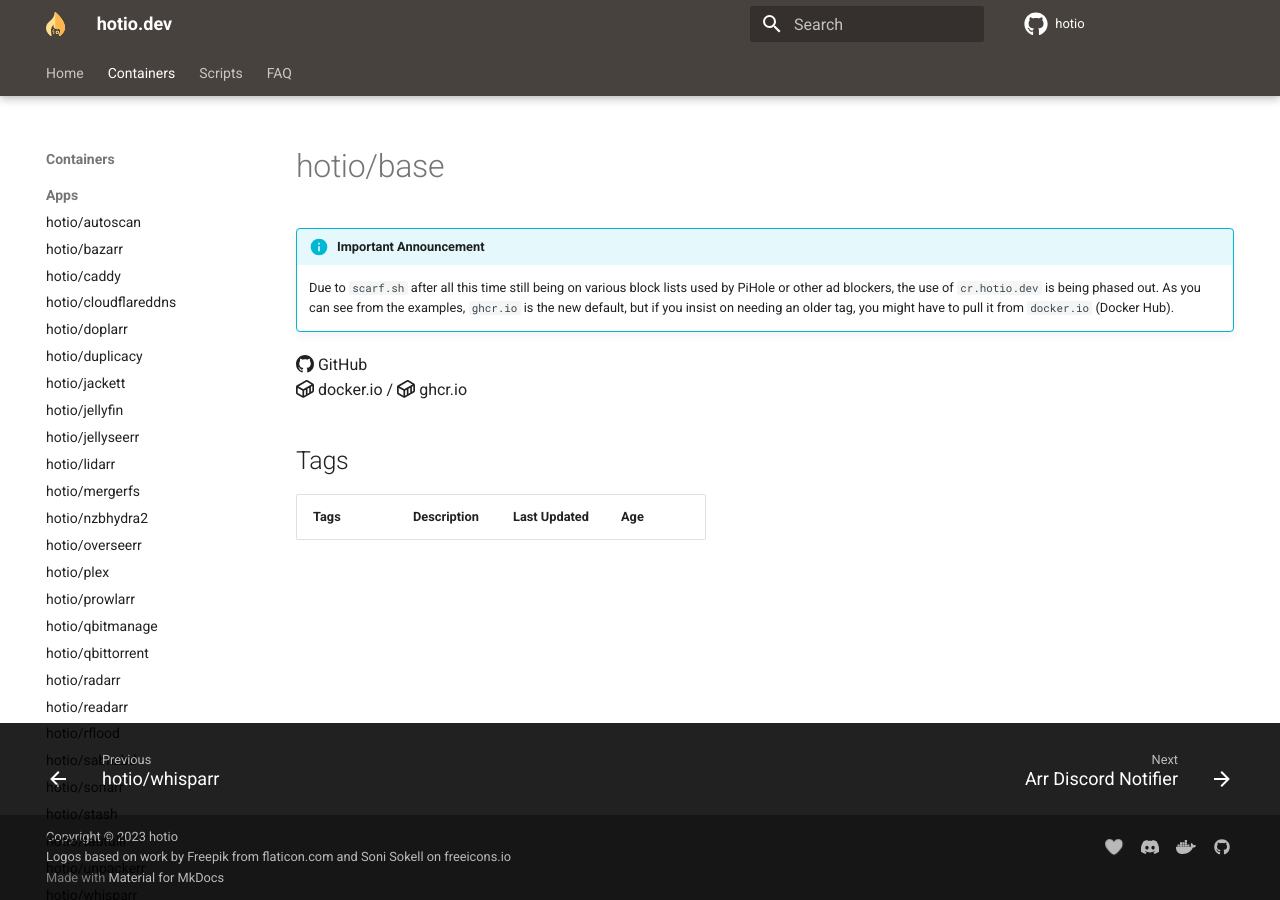
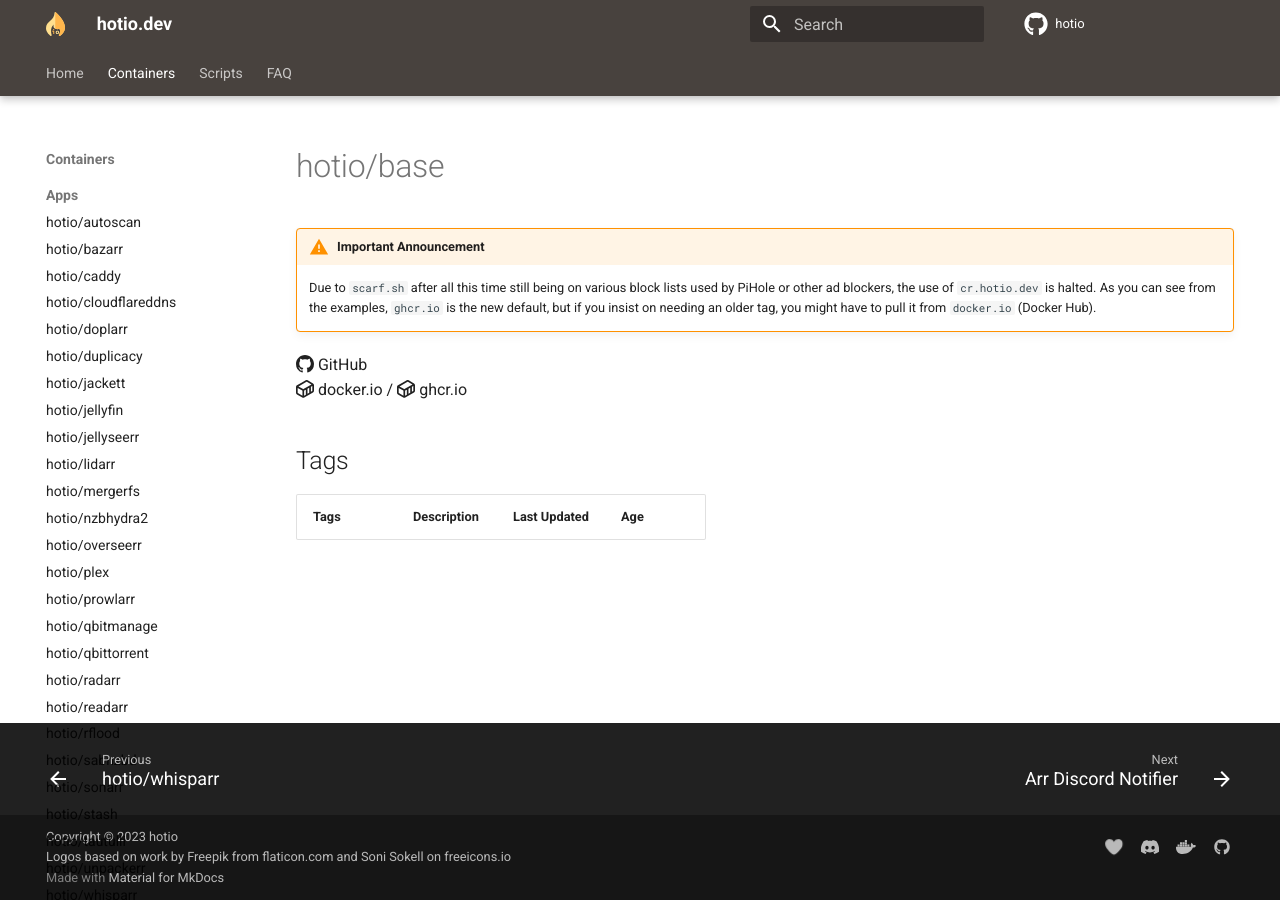
Before and after one commit to hotio/website, an MkDocs documentation site: the page built from docs/containers/base.md, in a window 1280 px wide. Built offline with MkDocs 1.6.1 and Material for MkDocs 9.7.7, drawn with Linux system fonts in a browser that asks for light colours.

```diff
--- a/includes/header-links.md
+++ b/includes/header-links.md
@@ -1,7 +1,7 @@
 
-!!! info "Important Announcement"
+!!! warning "Important Announcement"
 
-    Due to `scarf.sh` after all this time still being on various block lists used by PiHole or other ad blockers, the use of `cr.hotio.dev` is being phased out. As you can see from the examples, `ghcr.io` is the new default, but if you insist on needing an older tag, you might have to pull it from `docker.io` (Docker Hub).
+    Due to `scarf.sh` after all this time still being on various block lists used by PiHole or other ad blockers, the use of `cr.hotio.dev` is halted. As you can see from the examples, `ghcr.io` is the new default, but if you insist on needing an older tag, you might have to pull it from `docker.io` (Docker Hub).
 
 :octicons-mark-github-16: <a id=github-link href="" class="header-icons" target="_blank" rel="noopener noreferrer">GitHub</a><br>
 :octicons-container-16: <a id=dockerio-link href="" class="header-icons" target="_blank" rel="noopener noreferrer">docker.io</a> /
```
